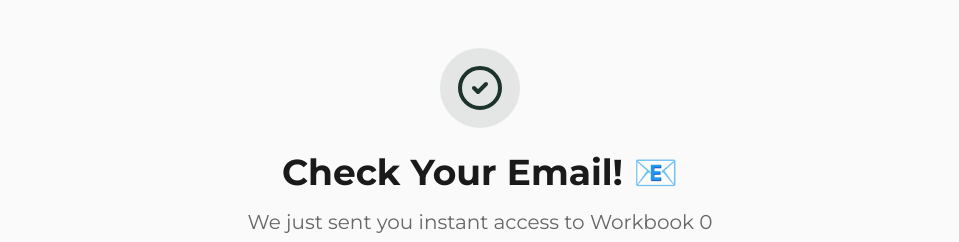
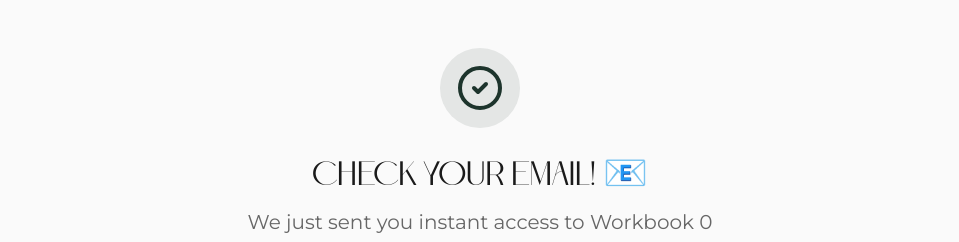
Before and after one commit to joselinebiz/brand-workbook-whisperer, a React (Vite) app: page /thank-you in a window 1280 px wide. Shown: the top 242 px of the page, without its empty margins (160-1119 px from the left). Built offline with nearby package versions, Linux system fonts and the light colour scheme; the HTML template or start-up script is replaced by a standard one.

Commit message:
Refactor: Update headline font size

```diff
--- a/src/pages/ThankYou.tsx
+++ b/src/pages/ThankYou.tsx
@@ -55,7 +55,7 @@ const ThankYou = () => {
           <div className="w-20 h-20 rounded-full bg-primary/10 flex items-center justify-center mx-auto mb-6">
             <CheckCircle2 className="w-12 h-12 text-primary" />
           </div>
-          <h1 className="text-3xl md:text-4xl font-bold mb-4 text-foreground">
+          <h1 className="text-3xl md:text-4xl font-chatone mb-4 text-foreground">
             Check Your Email! 📧
           </h1>
           <p className="text-xl text-muted-foreground mb-3">
```
